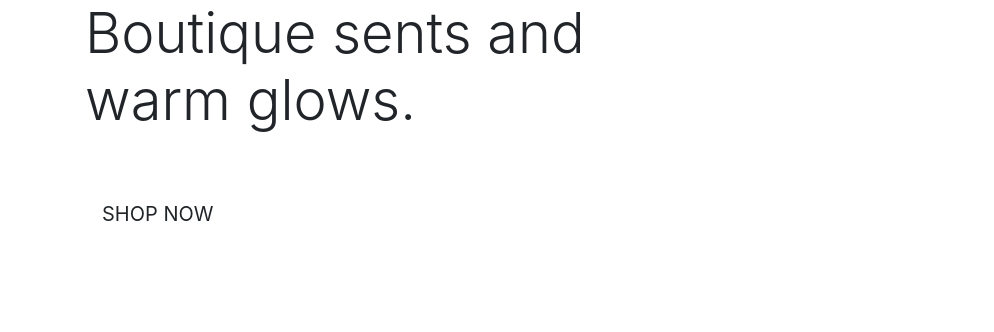
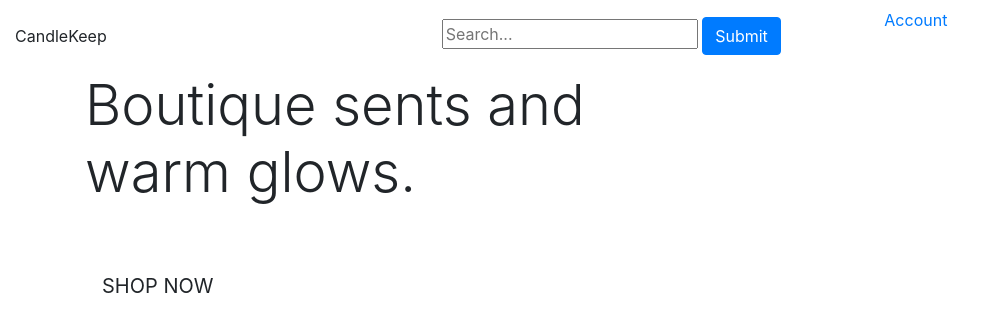
Before and after one commit to CraigThomasson/ecommerce-store, a Django app: page / in a window 1280 px wide. Shown: the top 332 px of the page, without its empty margins (0-994 px from the left). Run offline with Django 3.2, Linux system fonts and the light colour scheme.

Commit message:
add main site header

```diff
--- a/templates/base.html
+++ b/templates/base.html
@@ -27,7 +27,44 @@
     <title>CandleKeep</title>
   </head>
   <body>
-    <header class="container-fluid fixed_top"></header>
+    <!----------------------------------------------------------------------------------------- main site header -->
+    <header class="container-fluid fixed_top">
+      <div class="row">
+        <div class="col-12 col-lg-4 my-auto text-center text-lg-left">CandleKeep</div>
+        <div class="col-12 col-lg-4 my-auto">
+          <!------------------------------------------------------------- product search bar -->
+          <form action="#" method="get">
+            <input name="q" type="text" placeholder="Search...">
+            <input type="submit" class="btn btn-primary">
+        </form>
+        </div>
+        <div class="col-12 col-lg-4 my-auto">
+          <ul class="list-inline list-unstyled">
+            <li class="list-inline-item dropdown">
+              <a href="#" class="nav-link" id="user-choices" data-toggle="dropdown" aria-haspopup="true" aria-expanded="false">
+                <p>Account</p>
+              </a>
+              <div class="dropdown-menu" aria-labelledby="user-choices">
+                {% if request.user.is_authenticated %}
+                  {% if request.user.is_admin %}
+                    <a href="#" class="dropdown-item">Manage Site</a>
+                    <div class="dropdown-divider"></div>
+                  {% endif %}
+                  <a href="#" class="dropdown-item">My Profile</a>
+                  <a href="#" class="dropdown-item">Logout</a>
+                {% else %}
+                  <a href="{% url 'account_signup' %}" class="dropdown-item">Register</a>
+                  <a href="{% url 'account_login' %}" class="dropdown-item">Login</a>
+                {% endif %}
+                <a class="dropdown-item" href="#">Loggin</a>
+                <a class="dropdown-item" href="#">Register</a>
+              </div>
+            </li>
+            <li></li>
+          </ul>
+        </div>
+      </div>
+    </header>
 
     {% if messages %}
         <div class="message-container"></div>
```
